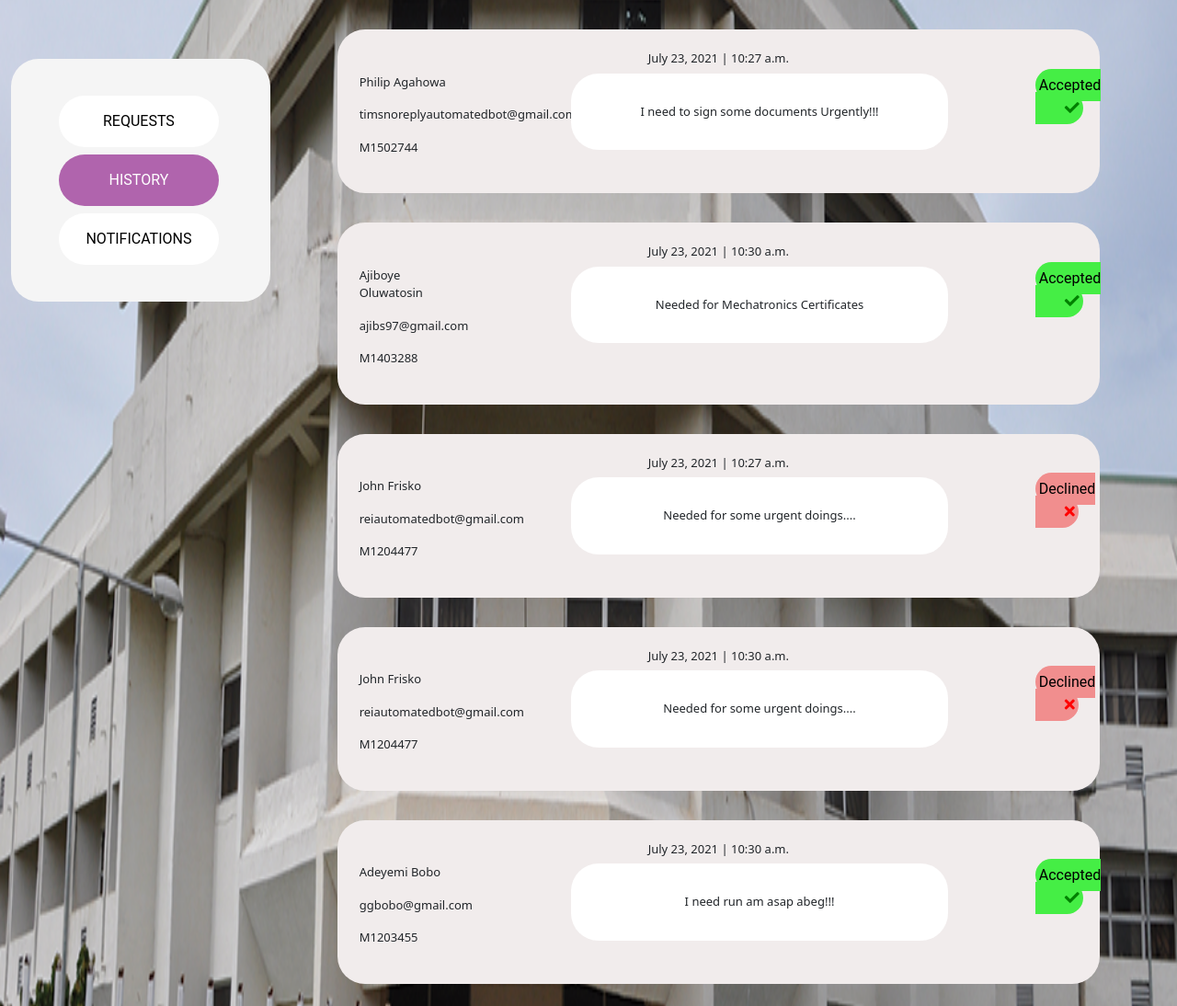
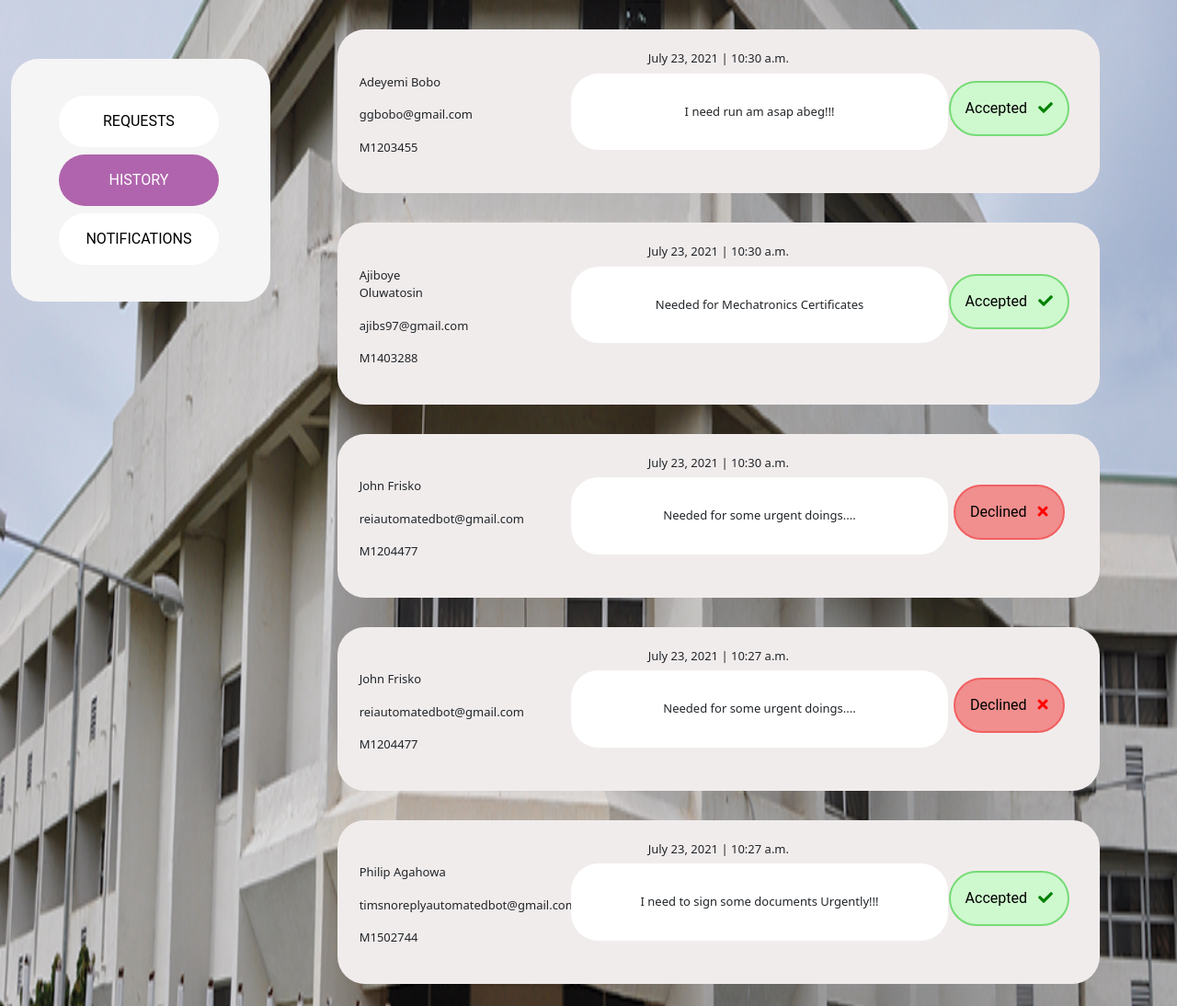
Before and after one commit to CodeMaestro1000/Signature-Appending-Machine, a Django app: page /history/ in a window 1280 px wide. Shown: the part 91-1185 px from the top of the page at 92% size. Run offline with Django 3.2, Linux system fonts and the light colour scheme; data comes from the database, SQL or seed files in the repository; both versions use the stored data as it was after the commit.

```diff
--- a/signature/models.py
+++ b/signature/models.py
@@ -26,3 +26,11 @@ class Request(models.Model):
 
     def get_absolute_url(self):
         return reverse('request_sent')
+
+    def set_status(self, status):
+        self.status = status
+        self.save()
+
+    def decline_request(self):
+        self.status = "declined"
+        self.save()
--- a/signature/urls.py
+++ b/signature/urls.py
@@ -1,10 +1,13 @@
 from django.urls import path
 from .views import HomePageView, RequestPageView, RequestSuccessView, RequestsView, HistoryView
+from .views import accept_request, decline_request
 
 urlpatterns = [
     path('', HomePageView.as_view(), name='home'),
     path('make_request/', RequestPageView.as_view(), name='make_request'),
     path('request_sent/', RequestSuccessView.as_view(), name='request_sent'),
     path('requests/', RequestsView.as_view(), name='requests'),
-    path('history/', HistoryView.as_view(), name='history')
+    path('history/', HistoryView.as_view(), name='history'),
+    path('requests/decline/<int:pk>/', decline_request, name='decline_request'),
+    path('requests/accept/<int:pk>/', accept_request, name='accept_request'),
 ]
--- a/signature/views.py
+++ b/signature/views.py
@@ -1,9 +1,11 @@
 from functools import lru_cache
 from django.db.models import fields
+from django.http.response import HttpResponse, HttpResponseRedirect
 from django.shortcuts import render
 from django.views.generic import TemplateView, CreateView, ListView
 from .models import Request
 from .forms import RequestForm
+from django.urls import reverse
 # Create your views here.
 
 class HomePageView(TemplateView):
@@ -20,9 +22,20 @@ class RequestSuccessView(TemplateView):
     template_name = 'request_sent.html'
 
 class RequestsView(ListView):
-    queryset = Request.objects.order_by('-time')
+    queryset = Request.objects.filter(status='pending').order_by('-time')
     template_name = 'requests.html'
 
 class HistoryView(ListView):
-    queryset = Request.objects.filter(status='accepted') | Request.objects.filter(status='declined')
+    queryset = Request.objects.order_by('-time').filter(status='accepted') | Request.objects.filter(status='declined')
     template_name = 'history.html'
+
+
+def accept_request(request, pk):
+    current_request = Request.objects.filter(pk=pk).first()
+    current_request.set_status('accepted')
+    return HttpResponseRedirect(reverse('history'))
+
+def decline_request(request, pk):
+    current_request = Request.objects.filter(pk=pk).first()
+    current_request.decline_request()
+    return HttpResponseRedirect(reverse('history'))
--- a/static/css/base.css
+++ b/static/css/base.css
@@ -215,7 +215,7 @@ body {
     border: solid 2px rgb(105, 226, 125);
 }
 
-#decline-request:hover {
+#select-decline:hover {
     background:white;
     color: black;
     border: solid 2px rgb(241, 105, 105);
@@ -223,12 +223,28 @@ body {
 
 .declined-btn {
     list-style-type: none;
-    padding: 8px 4px 8px;
+    padding: 16px 16px 16px;
     border-radius: 40px;
+    border: solid 2px rgb(117, 219, 117);
     background-color:rgb(241, 142, 142);
     color: black;
     text-align: center;
     text-decoration: none;
     font-family: Roboto;
-    margin-bottom: 16px;
+    margin-top: -24px;
 }
+.declined-btn:hover {
+    color: black;
+    border: solid 2px rgb(117, 219, 117);
+}
+
+#decline-request {
+    margin-top: -24px;
+    border: solid 2px rgb(241, 96, 96);
+}
+
+#decline-request:hover {
+    color: black;
+    border: solid 2px rgb(241, 96, 96);
+    background-color:rgb(241, 142, 142);
+}
--- a/templates/base.html
+++ b/templates/base.html
@@ -16,7 +16,7 @@
     <div class="mb-4" id="background">
         <nav class="navbar navbar-expand-lg navbar-light bg-light">
             <div class="container-fluid">
-                <a class="navbar-brand" href="#">
+                <a class="navbar-brand" href="{% url 'home' %}">
                     <img src="{% static 'images/fut-logo.jpeg' %}" alt="" width="60" height="64" class="d-inline-block align-text-top" >
                 </a>
                 <span class="navbar-text" id="logo-text">COMPUTER ENGINEERING <br> CNC SIGNATURE APPENDING MACHINE</span>
--- a/templates/history.html
+++ b/templates/history.html
@@ -17,7 +17,7 @@
     <div class="mb-4" id="background">
         <nav class="navbar navbar-expand-lg navbar-light bg-light">
             <div class="container-fluid">
-                <a class="navbar-brand" href="#">
+                <a class="navbar-brand" href="{% url 'home' %}">
                     <img src="{% static 'images/fut-logo.jpeg' %}" alt="" width="60" height="64" class="d-inline-block align-text-top" >
                 </a>
                 <span class="navbar-text" id="logo-text">COMPUTER ENGINEERING <br> CNC SIGNATURE APPENDING MACHINE</span>
@@ -67,11 +67,16 @@
                                     </div>
                                     {% if request.status == "declined" %}
                                     <div class="col-1">
-                                        <a id="decline-request" class="declined-btn">Declined <i class="fas fa-times" style="margin-left: 32px; color: red"></i></a>
+                                        <div class="center">
+                                            <a id="decline-request" class="declined-btn" style="margin-left: -100px;">Declined <i class="fas fa-times" style="margin-left: 8px; color: red"></i></a>
+                                        </div>
                                     </div>
                                     {% elif  request.status == "accepted" %}
                                     <div class="col-1">
-                                        <a href="" class="declined-btn" style="background-color: rgb(69, 238, 69);">Accepted <i class="fas fa-check" style="margin-left: 32px; color: green"></i></a>
+                                        <div class="center">
+                                            <a class="declined-btn" style="background-color: rgb(206, 248, 206); margin-left: -100px;">Accepted <i class="fas fa-check" style="margin-left: 8px; color: green"></i></a>
+                                        </div>
+
                                     </div>
                                     {% endif %}
                                 </div>
--- a/templates/make_request.html
+++ b/templates/make_request.html
@@ -16,7 +16,7 @@
     <div class="mb-4" id="background">
         <nav class="navbar navbar-expand-lg navbar-light bg-light">
             <div class="container-fluid">
-                <a class="navbar-brand" href="#">
+                <a class="navbar-brand" href="{% url 'home' %}">
                     <img src="{% static 'images/fut-logo.jpeg' %}" alt="" width="60" height="64" class="d-inline-block align-text-top" >
                 </a>
                 <span class="navbar-text" id="logo-text">COMPUTER ENGINEERING <br> CNC SIGNATURE APPENDING MACHINE</span>
--- a/templates/request_sent.html
+++ b/templates/request_sent.html
@@ -17,7 +17,7 @@
     <div class="mb-4" id="background">
         <nav class="navbar navbar-expand-lg navbar-light bg-light">
             <div class="container-fluid">
-                <a class="navbar-brand" href="#">
+                <a class="navbar-brand" href="{% url 'home' %}">
                     <img src="{% static 'images/fut-logo.jpeg' %}" alt="" width="60" height="64" class="d-inline-block align-text-top" >
                 </a>
                 <span class="navbar-text" id="logo-text">COMPUTER ENGINEERING <br> CNC SIGNATURE APPENDING MACHINE</span>
```
Also changed, not shown: templates/requests.html (+8 -5 lines), db.sqlite3.
